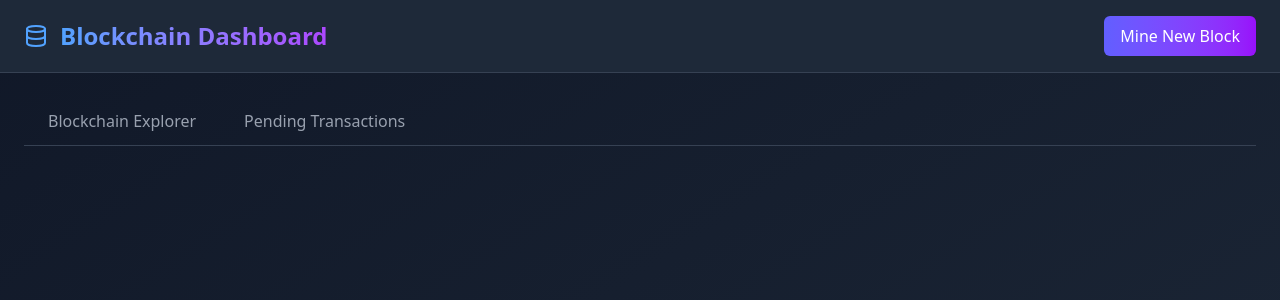
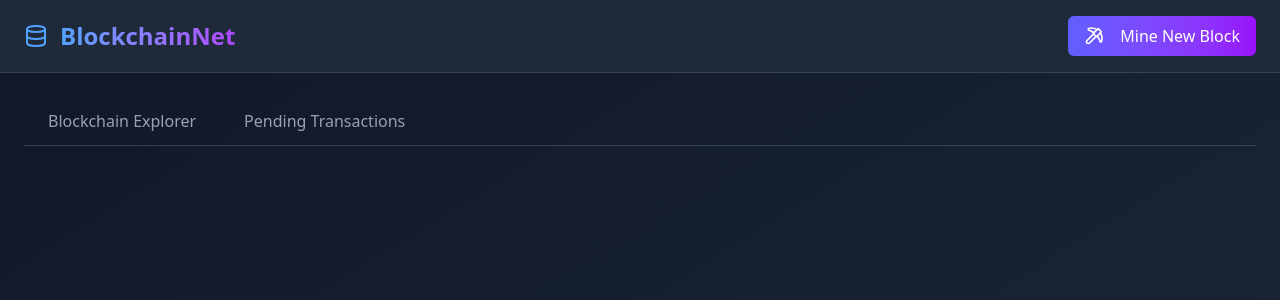
Before and after one commit to maulllanamm/BlockchainNetFrontend, a React (Vite) app: page / in a window 1280 px wide. Shown: the top 300 px of the page. Built offline with nearby package versions, Linux system fonts and the light colour scheme.

Commit message:
fix : navbar name

```diff
--- a/src/App.tsx
+++ b/src/App.tsx
@@ -3,12 +3,10 @@ import MainLayout from "./layouts/MainLayout/MainLayout";
 
 function App() {
   return (
-    <>
-      <div className="min-h-screen bg-gradient-to-br from-gray-900 to-gray-800 text-white">
-        <Header />
-        <MainLayout />
-      </div>
-    </>
+    <div className="min-h-screen bg-gradient-to-br from-gray-900 to-gray-800 text-white">
+      <Header />
+      <MainLayout />
+    </div>
   );
 }
 
--- a/src/layouts/MainLayout/Header.tsx
+++ b/src/layouts/MainLayout/Header.tsx
@@ -1,4 +1,4 @@
-import { Database } from "lucide-react";
+import { Database, Pickaxe } from "lucide-react";
 
 function Header() {
   return (
@@ -6,11 +6,12 @@ function Header() {
       <div className="flex items-center">
         <Database className="text-blue-400 mr-3" />
         <h1 className="text-2xl font-bold bg-gradient-to-r from-blue-400 to-purple-500 bg-clip-text text-transparent">
-          Blockchain Dashboard
+          BlockchainNet
         </h1>
       </div>
       <div className="flex items-center gap-4">
         <button className="bg-gradient-to-r from-indigo-500 to-purple-600 hover:from-indigo-600 hover:to-purple-700 px-4 py-2 rounded-md flex items-center gap-2 transition-all duration-300 disabled:opacity-50">
+          <Pickaxe className="mr-2 text-white-600" size={20} />
           Mine New Block
         </button>
       </div>
```
